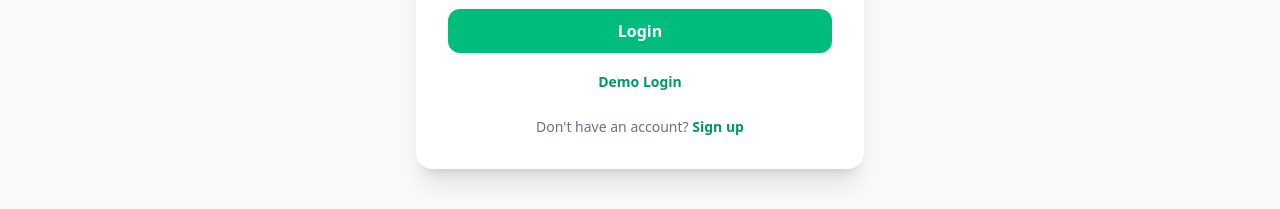
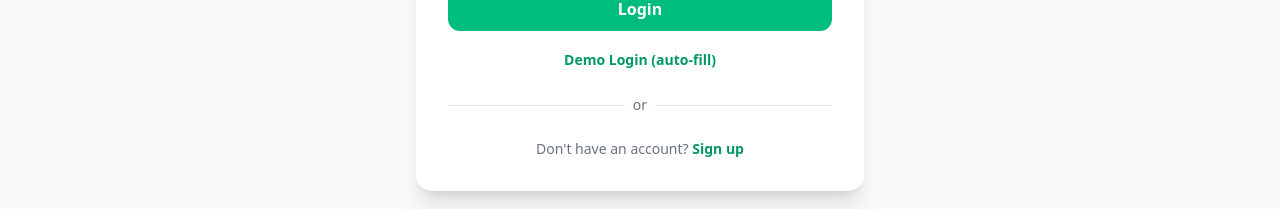
Before and after one commit to mehedyPUST/wanderplan.ai-front, a Next.js app: page /login in a window 1280 px wide. Shown: the part 443-652 px from the top of the page. Built offline with nearby package versions, Linux system fonts and the light colour scheme; no server answers.

Commit message:
fix: direct fetch for login and register

```diff
--- a/src/app/login/page.tsx
+++ b/src/app/login/page.tsx
@@ -6,7 +6,6 @@ import { useForm } from "react-hook-form";
 import { zodResolver } from "@hookform/resolvers/zod";
 import { z } from "zod";
 import { motion } from "framer-motion";
-import axiosInstance from "@/api/axiosInstance";
 import Link from "next/link";
 
 const schema = z.object({
@@ -15,6 +14,8 @@ const schema = z.object({
 });
 
 type FormData = z.infer<typeof schema>;
+
+const API_URL = process.env.NEXT_PUBLIC_API_URL || 'https://wanderplan-ai-back.vercel.app/api';
 
 export default function LoginPage() {
     const router = useRouter();
@@ -26,14 +27,27 @@ export default function LoginPage() {
         setError("");
         setLoading(true);
         try {
-            await axiosInstance.post("/auth/sign-in/email", data);
+            const response = await fetch(`${API_URL}/api/auth/sign-in/email`, {
+                method: 'POST',
+                headers: { 'Content-Type': 'application/json' },
+                body: JSON.stringify(data),
+                credentials: 'include',
+            });
+            const result = await response.json();
+            if (!response.ok) throw new Error(result.message || 'Login failed');
             router.push("/");
             router.refresh();
         } catch (err: any) {
-            setError(err.response?.data?.message || "Login failed");
+            setError(err.message || "Login failed");
         } finally {
             setLoading(false);
         }
+    };
+
+    const handleDemoLogin = () => {
+        setValue("email", "demo@wanderplan.ai");
+        setValue("password", "Demo@123");
+        handleSubmit(onSubmit)();
     };
 
     return (
@@ -44,25 +58,36 @@ export default function LoginPage() {
                 <form onSubmit={handleSubmit(onSubmit)} className="space-y-4">
                     <div>
                         <label className="block text-sm font-medium text-gray-700">Email</label>
-                        <input type="email" {...register("email")} className="mt-1 w-full px-4 py-2.5 border rounded-xl focus:ring-2 focus:ring-emerald-400" placeholder="you@example.com" />
+                        <input type="email" {...register("email")} className="mt-1 w-full px-4 py-2.5 border rounded-xl focus:ring-2 focus:ring-emerald-400 focus:outline-none" placeholder="you@example.com" />
                         {errors.email && <p className="text-red-500 text-xs mt-1">{errors.email.message}</p>}
                     </div>
                     <div>
                         <label className="block text-sm font-medium text-gray-700">Password</label>
-                        <input type="password" {...register("password")} className="mt-1 w-full px-4 py-2.5 border rounded-xl focus:ring-2 focus:ring-emerald-400" placeholder="••••••••" />
+                        <input type="password" {...register("password")} className="mt-1 w-full px-4 py-2.5 border rounded-xl focus:ring-2 focus:ring-emerald-400 focus:outline-none" placeholder="••••••••" />
                         {errors.password && <p className="text-red-500 text-xs mt-1">{errors.password.message}</p>}
                     </div>
-                    <button type="submit" disabled={loading} className="w-full py-2.5 bg-emerald-500 text-white rounded-xl font-semibold hover:bg-emerald-600 disabled:opacity-50">
+                    <button type="submit" disabled={loading} className="w-full py-2.5 bg-emerald-500 text-white rounded-xl font-semibold hover:bg-emerald-600 disabled:opacity-50 transition-colors">
                         {loading ? "Loading..." : "Login"}
                     </button>
                 </form>
                 <div className="mt-4 text-center">
-                    <button onClick={() => { setValue("email", "demo@test.com"); setValue("password", "123456"); handleSubmit(onSubmit)(); }} className="text-emerald-600 font-semibold text-sm">
-                        Demo Login
+                    <button onClick={handleDemoLogin} className="text-emerald-600 hover:text-emerald-800 font-semibold text-sm transition-colors">
+                        Demo Login (auto-fill)
                     </button>
                 </div>
-                <p className="mt-6 text-center text-sm text-gray-500">
-                    Don't have an account? <Link href="/register" className="text-emerald-600 font-semibold">Sign up</Link>
+                <div className="relative my-6">
+                    <div className="absolute inset-0 flex items-center">
+                        <div className="w-full border-t border-gray-200" />
+                    </div>
+                    <div className="relative flex justify-center text-sm">
+                        <span className="px-2 bg-white text-gray-500">or</span>
+                    </div>
+                </div>
+                <p className="text-center text-sm text-gray-500">
+                    Don&apos;t have an account?{" "}
+                    <Link href="/register" className="text-emerald-600 font-semibold hover:text-emerald-800 transition-colors">
+                        Sign up
+                    </Link>
                 </p>
             </motion.div>
         </div>
--- a/src/app/register/page.tsx
+++ b/src/app/register/page.tsx
@@ -6,7 +6,6 @@ import { useForm } from "react-hook-form";
 import { zodResolver } from "@hookform/resolvers/zod";
 import { z } from "zod";
 import { motion } from "framer-motion";
-import axiosInstance from "@/api/axiosInstance";
 import Link from "next/link";
 
 const schema = z.object({
@@ -16,6 +15,8 @@ const schema = z.object({
 });
 
 type FormData = z.infer<typeof schema>;
+
+const API_URL = process.env.NEXT_PUBLIC_API_URL || 'https://wanderplan-ai-back.vercel.app/api';
 
 export default function RegisterPage() {
     const router = useRouter();
@@ -27,10 +28,17 @@ export default function RegisterPage() {
         setError("");
         setLoading(true);
         try {
-            await axiosInstance.post("/auth/sign-up/email", data);
+            const response = await fetch(`${API_URL}/api/auth/sign-up/email`, {
+                method: 'POST',
+                headers: { 'Content-Type': 'application/json' },
+                body: JSON.stringify(data),
+                credentials: 'include',
+            });
+            const result = await response.json();
+            if (!response.ok) throw new Error(result.message || 'Registration failed');
             router.push("/login?registered=true");
         } catch (err: any) {
-            setError(err.response?.data?.message || "Registration failed");
+            setError(err.message || "Registration failed");
         } finally {
             setLoading(false);
         }
@@ -44,20 +52,20 @@ export default function RegisterPage() {
                 <form onSubmit={handleSubmit(onSubmit)} className="space-y-4">
                     <div>
                         <label className="block text-sm font-medium text-gray-700">Name</label>
-                        <input {...register("name")} className="mt-1 w-full px-4 py-2.5 border rounded-xl focus:ring-2 focus:ring-emerald-400" placeholder="Your name" />
+                        <input {...register("name")} className="mt-1 w-full px-4 py-2.5 border rounded-xl focus:ring-2 focus:ring-emerald-400 focus:outline-none" placeholder="Your name" />
                         {errors.name && <p className="text-red-500 text-xs mt-1">{errors.name.message}</p>}
                     </div>
                     <div>
                         <label className="block text-sm font-medium text-gray-700">Email</label>
-                        <input type="email" {...register("email")} className="mt-1 w-full px-4 py-2.5 border rounded-xl focus:ring-2 focus:ring-emerald-400" placeholder="you@example.com" />
+                        <input type="email" {...register("email")} className="mt-1 w-full px-4 py-2.5 border rounded-xl focus:ring-2 focus:ring-emerald-400 focus:outline-none" placeholder="you@example.com" />
                         {errors.email && <p className="text-red-500 text-xs mt-1">{errors.email.message}</p>}
                     </div>
                     <div>
                         <label className="block text-sm font-medium text-gray-700">Password</label>
-                        <input type="password" {...register("password")} className="mt-1 w-full px-4 py-2.5 border rounded-xl focus:ring-2 focus:ring-emerald-400" placeholder="••••••••" />
+                        <input type="password" {...register("password")} className="mt-1 w-full px-4 py-2.5 border rounded-xl focus:ring-2 focus:ring-emerald-400 focus:outline-none" placeholder="••••••••" />
                         {errors.password && <p className="text-red-500 text-xs mt-1">{errors.password.message}</p>}
                     </div>
-                    <button type="submit" disabled={loading} className="w-full py-2.5 bg-emerald-500 text-white rounded-xl font-semibold hover:bg-emerald-600 disabled:opacity-50">
+                    <button type="submit" disabled={loading} className="w-full py-2.5 bg-emerald-500 text-white rounded-xl font-semibold hover:bg-emerald-600 disabled:opacity-50 transition-colors">
                         {loading ? "Loading..." : "Sign Up"}
                     </button>
                 </form>
```
Also changed, not shown: 1 other file (tests, documents, lock files or other folders).
